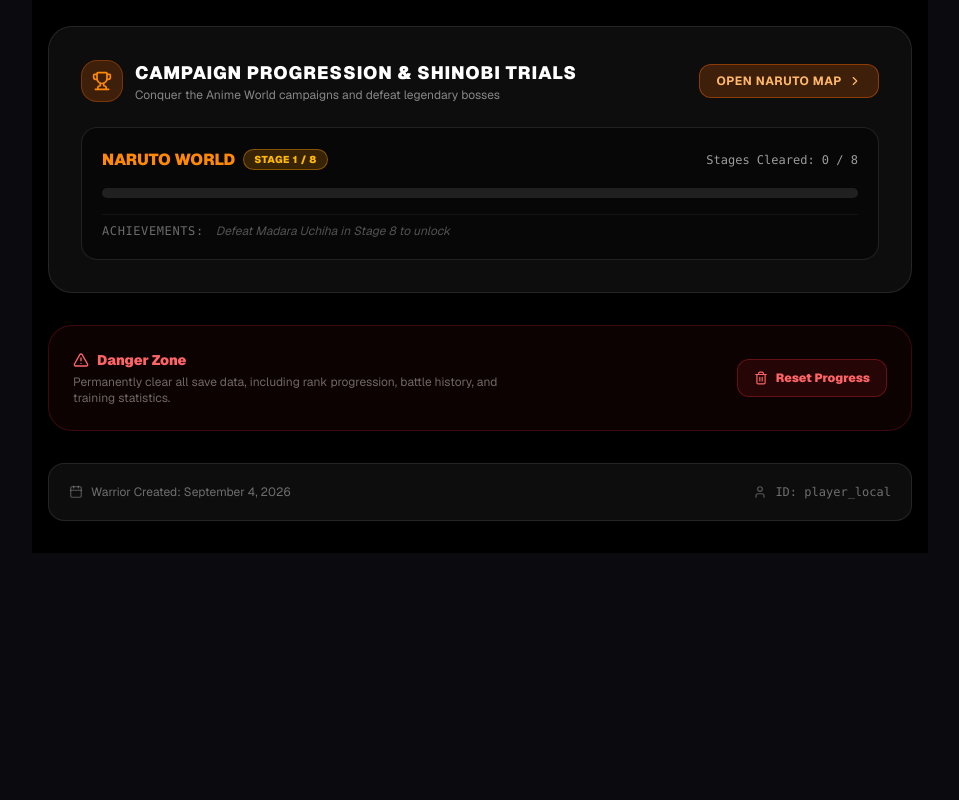
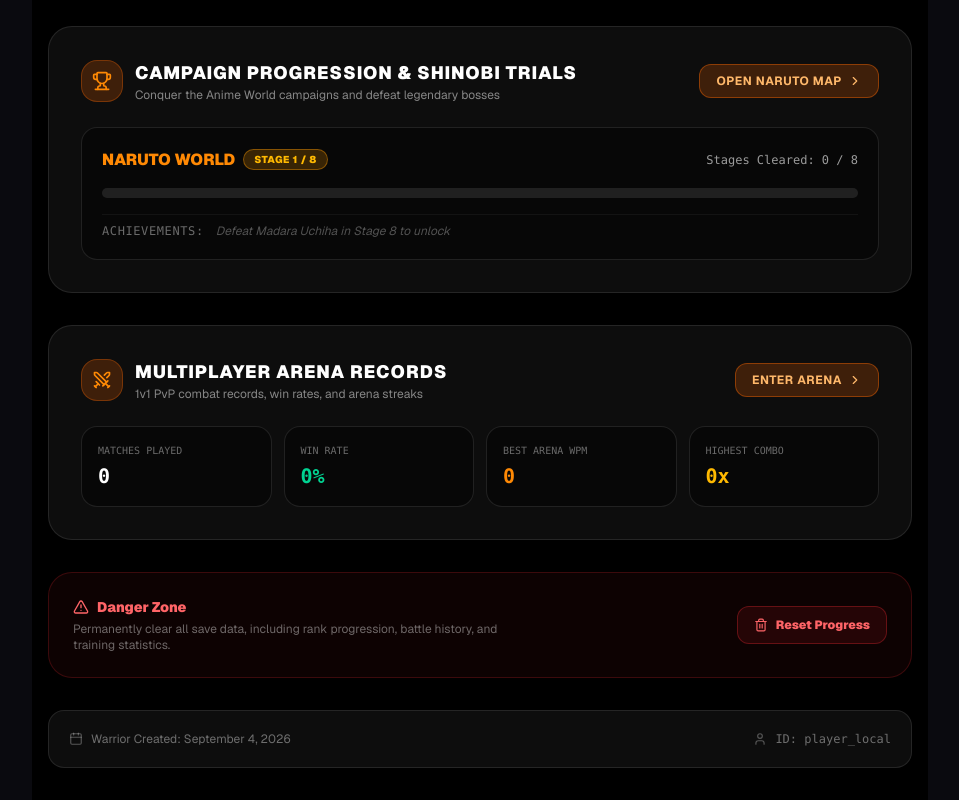
Before and after one commit to Vituinho/KeyForge, a Next.js app: page /profile in a window 1280 px wide. Shown: the part 716-1516 px from the top of the page, without its empty margins (160-1119 px from the left). Before the commit the page ends 1269 px from the top, so only its background shows below. Built offline with nearby package versions, Linux system fonts and the light colour scheme; no server answers.

Commit message:
feat: prepare multiplayer player statistics

```diff
--- a/src/app/profile/page.tsx
+++ b/src/app/profile/page.tsx
@@ -487,6 +487,72 @@
         </div>
       </div>
 
+      {/* Multiplayer Arena Records Card */}
+      <div className="p-6 sm:p-8 rounded-3xl border border-white/10 bg-white/5 backdrop-blur-md space-y-6">
+        <div className="flex items-center justify-between flex-wrap gap-3">
+          <div className="flex items-center gap-3">
+            <div className="p-2.5 rounded-2xl bg-orange-500/20 border border-orange-500/30 text-orange-400">
+              <Swords size={20} />
+            </div>
+            <div>
+              <h2 className="text-lg font-black text-white uppercase tracking-wider">
+                {t("profile.multiplayerSectionTitle")}
+              </h2>
+              <p className="text-xs text-white/50">
+                {t("profile.multiplayerSectionSub")}
+              </p>
+            </div>
+          </div>
+
+          <Link
+            href="/multiplayer"
+            className="flex items-center gap-1.5 px-4 py-2 rounded-xl bg-orange-500/20 hover:bg-orange-500/30 border border-orange-500/40 text-orange-300 font-bold text-xs uppercase tracking-wider transition-colors"
+          >
+            <span>{t("profile.goToArenaBtn")}</span>
+            <ChevronRight size={14} />
+          </Link>
+        </div>
+
+        {/* 4 Telemetry metrics */}
+        <div className="grid grid-cols-2 sm:grid-cols-4 gap-3">
+          <div className="p-4 rounded-2xl bg-black/40 border border-white/10 space-y-1">
+            <span className="text-[10px] uppercase font-mono text-white/40 block">
+              {t("profile.matchesPlayed")}
+            </span>
+            <span className="text-xl font-black font-mono text-white">
+              {player.multiplayerStats?.matchesPlayed ?? 0}
+            </span>
+          </div>
+
+          <div className="p-4 rounded-2xl bg-black/40 border border-white/10 space-y-1">
+            <span className="text-[10px] uppercase font-mono text-white/40 block">
+              {t("profile.pvpWinRate")}
+            </span>
+            <span className="text-xl font-black font-mono text-emerald-400">
+              {player.multiplayerStats?.winRate ?? 0}%
+            </span>
+          </div>
+
+          <div className="p-4 rounded-2xl bg-black/40 border border-white/10 space-y-1">
+            <span className="text-[10px] uppercase font-mono text-white/40 block">
+              {t("profile.pvpBestWpm")}
+            </span>
+            <span className="text-xl font-black font-mono text-orange-400">
+              {player.multiplayerStats?.bestWpm ?? 0}
+            </span>
+          </div>
+
+          <div className="p-4 rounded-2xl bg-black/40 border border-white/10 space-y-1">
+            <span className="text-[10px] uppercase font-mono text-white/40 block">
+              {t("profile.pvpBestCombo")}
+            </span>
+            <span className="text-xl font-black font-mono text-amber-400">
+              {player.multiplayerStats?.bestCombo ?? 0}x
+            </span>
+          </div>
+        </div>
+      </div>
+
       {/* Danger Zone: Progress Reset */}
       <div className="p-6 rounded-3xl border border-red-500/20 bg-red-500/5 backdrop-blur-md flex flex-col sm:flex-row items-start sm:items-center justify-between gap-4">
         <div>
--- a/src/app/statistics/page.tsx
+++ b/src/app/statistics/page.tsx
@@ -355,6 +355,56 @@
         </div>
       </div>
 
+      {/* Multiplayer PvP Telemetry Section */}
+      <div className="space-y-3">
+        <div className="flex items-center justify-between flex-wrap gap-2">
+          <div>
+            <h2 className="text-xs font-bold tracking-widest text-white/40 uppercase flex items-center gap-1.5">
+              <Zap size={14} className="text-purple-400" />
+              <span>{t("statistics.multiplayerTitle")}</span>
+            </h2>
+            <p className="text-xs text-white/40 mt-0.5">
+              {t("statistics.multiplayerSub")}
+            </p>
+          </div>
+
+          <Link
+            href="/multiplayer"
+            className="inline-flex items-center gap-1.5 text-xs text-orange-400 hover:text-orange-300 font-bold font-mono"
+          >
+            <span>{t("profile.goToArenaBtn")}</span>
+            <ChevronLeft size={14} className="rotate-180" />
+          </Link>
+        </div>
+
+        <div className="grid grid-cols-2 sm:grid-cols-4 gap-3">
+          <StatCard
+            label={t("profile.matchesPlayed")}
+            value={player.multiplayerStats?.matchesPlayed ?? 0}
+            icon={<Swords size={14} />}
+            color="#a855f7"
+          />
+          <StatCard
+            label={t("profile.pvpWinRate")}
+            value={`${player.multiplayerStats?.winRate ?? 0}%`}
+            icon={<Trophy size={14} />}
+            color="#10b981"
+          />
+          <StatCard
+            label={t("profile.pvpBestWpm")}
+            value={player.multiplayerStats?.bestWpm ?? 0}
+            icon={<Flame size={14} />}
+            color="#f97316"
+          />
+          <StatCard
+            label={t("profile.pvpBestCombo")}
+            value={`${player.multiplayerStats?.bestCombo ?? 0}x`}
+            icon={<Zap size={14} />}
+            color="#ec4899"
+          />
+        </div>
+      </div>
+
       {/* Battle History Section */}
       <div className="p-6 rounded-3xl border border-white/10 bg-white/5 backdrop-blur-md space-y-5">
         <div className="flex items-center justify-between flex-wrap gap-2">
--- a/src/lib/storage/playerStorage.ts
+++ b/src/lib/storage/playerStorage.ts
@@ -1,4 +1,8 @@
-import { PlayerProfile, createDefaultPlayerProfile } from "@/types/player"
+import {
+  PlayerProfile,
+  createDefaultPlayerProfile,
+  createDefaultMultiplayerStats,
+} from "@/types/player"
 
 export const STORAGE_KEY_V1 = "keyforge_player_v1"
 export const STORAGE_KEY = "keyforge_player_v2"
@@ -66,6 +70,10 @@
           stats: {
             ...defaultProfile.stats,
             ...(parsedV2.player.stats ?? {}),
+          },
+          multiplayerStats: {
+            ...createDefaultMultiplayerStats(),
+            ...(parsedV2.player.multiplayerStats ?? {}),
           },
           campaignProgress: {
             ...defaultProfile.campaignProgress,
--- a/src/locales/en.ts
+++ b/src/locales/en.ts
@@ -283,6 +283,16 @@
     campaignSectionTitle: "Campaign Progression & Shinobi Trials",
     campaignSectionSub: "Conquer the Anime World campaigns and defeat legendary bosses",
     openNarutoMap: "Open Naruto Map",
+    multiplayerSectionTitle: "Multiplayer Arena Records",
+    multiplayerSectionSub: "1v1 PvP combat records, win rates, and arena streaks",
+    matchesPlayed: "Matches Played",
+    pvpWins: "PvP Victories",
+    pvpLosses: "Defeats",
+    pvpWinRate: "Win Rate",
+    pvpBestWpm: "Best Arena WPM",
+    pvpBestCombo: "Highest Combo",
+    pvpWinStreak: "Current Win Streak",
+    goToArenaBtn: "Enter Arena",
     dangerZone: "Danger Zone",
     dangerDesc: "Permanently clear all save data, including rank progression, battle history, and training statistics.",
     resetBtn: "Reset Progress",
@@ -304,6 +314,8 @@
     bestWpm: "Best WPM",
     bestCombo: "Best Combo",
     historyTitle: "Battle History Log",
+    multiplayerTitle: "Multiplayer PvP Telemetry",
+    multiplayerSub: "Real-time arena combat telemetry and competitive duel records",
   },
   auth: {
     loginTitle: "Welcome Back, Shinobi",
--- a/src/locales/pt-BR.ts
+++ b/src/locales/pt-BR.ts
@@ -285,6 +285,16 @@
     campaignSectionTitle: "Progressão da Campanha e Provas Shinobi",
     campaignSectionSub: "Conquiste as campanhas do Anime World e derrote chefes lendários",
     openNarutoMap: "Abrir Mapa de Naruto",
+    multiplayerSectionTitle: "Registros da Arena Multiplayer",
+    multiplayerSectionSub: "Registros de combate PvP 1v1, taxa de vitórias e sequência de arenas",
+    matchesPlayed: "Partidas Jogadas",
+    pvpWins: "Vitórias PvP",
+    pvpLosses: "Derrotas",
+    pvpWinRate: "Taxa de Vitória",
+    pvpBestWpm: "Melhor WPM na Arena",
+    pvpBestCombo: "Maior Combo",
+    pvpWinStreak: "Sequência de Vitórias",
+    goToArenaBtn: "Ir para a Arena",
     dangerZone: "Zona de Perigo",
     dangerDesc: "Limpar permanentemente todos os dados salvos, incluindo ranques, histórico de batalhas e treinos.",
     resetBtn: "Redefinir Progresso",
@@ -306,6 +316,8 @@
     bestWpm: "Maior PPM",
     bestCombo: "Maior Combo",
     historyTitle: "Histórico de Batalhas",
+    multiplayerTitle: "Telemetria Multiplayer PvP",
+    multiplayerSub: "Telemetria de combate em tempo real e histórico de duelos competitivos",
   },
   auth: {
     loginTitle: "Bem-vindo de Volta, Shinobi",
--- a/src/types/player.ts
+++ b/src/types/player.ts
@@ -1,3 +1,5 @@
+import { MultiplayerStats } from "./multiplayer"
+
 export type PlayerRank = "E" | "D" | "C" | "B" | "A" | "S" | "SS" | "SSS"
 
 export interface PlayerAttributes {
@@ -65,6 +67,7 @@
   attributes: PlayerAttributes
 
   stats: PlayerStats
+  multiplayerStats?: MultiplayerStats
   academyProgress?: Record<string, AcademyLessonProgress>
   campaignProgress: Record<string, CampaignWorldProgress>
   achievements?: string[]
@@ -73,6 +76,19 @@
 
   createdAt: string
   updatedAt: string
+}
+
+export function createDefaultMultiplayerStats(): MultiplayerStats {
+  return {
+    matchesPlayed: 0,
+    wins: 0,
+    losses: 0,
+    winRate: 0,
+    bestWpm: 0,
+    bestCombo: 0,
+    currentWinStreak: 0,
+    bestWinStreak: 0,
+  }
 }
 
 export function createDefaultNarutoWorldProgress(): CampaignWorldProgress {
@@ -125,6 +141,7 @@
       trainingSessions: 0,
       academyLessonsCompleted: 0,
     },
+    multiplayerStats: createDefaultMultiplayerStats(),
     campaignProgress: createDefaultCampaignProgress(),
     achievements: [],
     createdAt: now,
```
